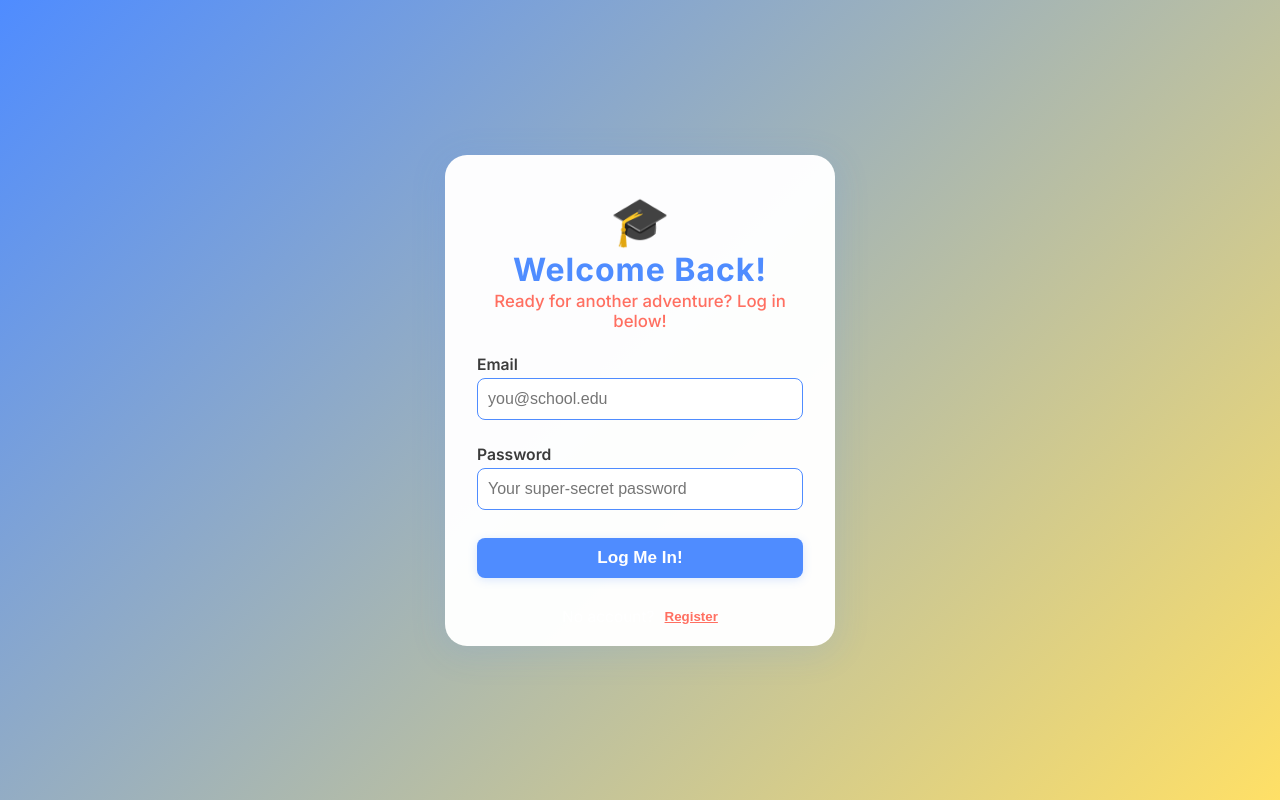
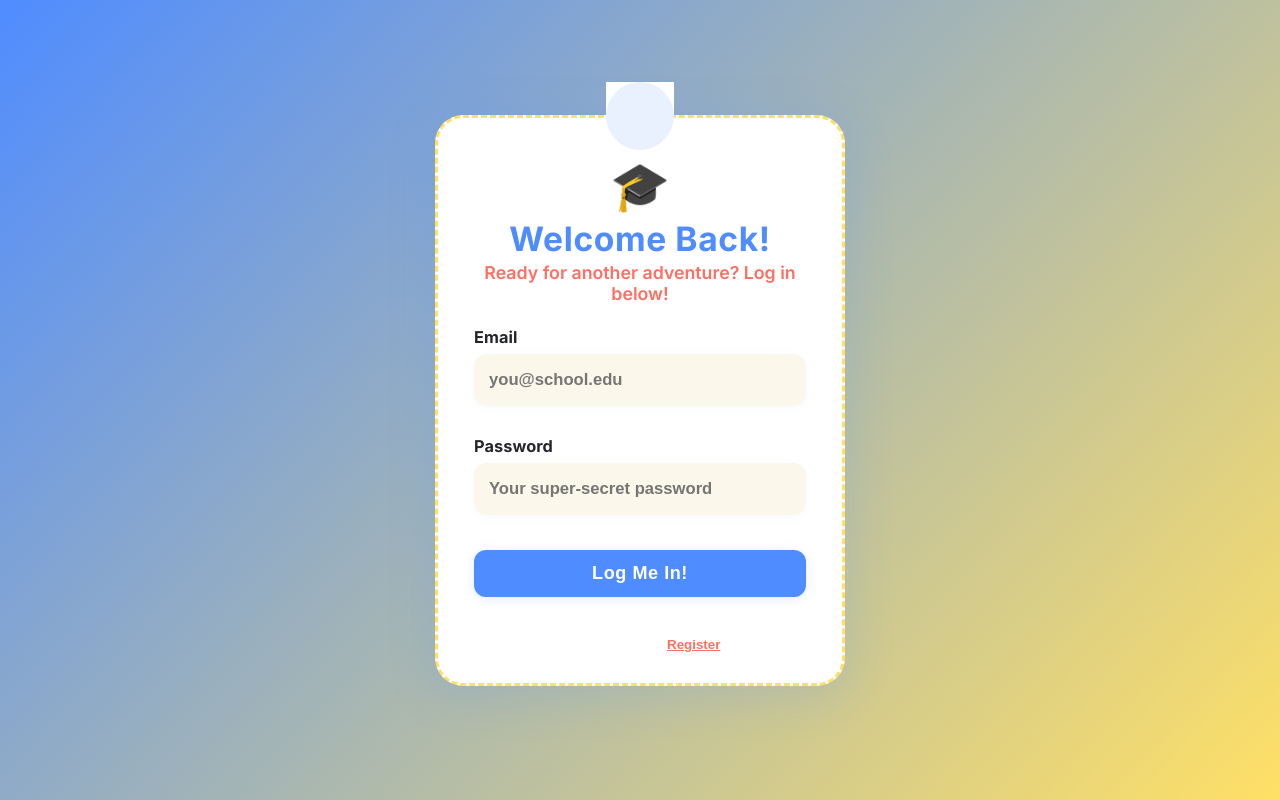
Before and after one commit to Workflow-Manager-admin/classroom-hub-16213-fd26d671, a React (Create React App) app in the folder classroom_hub/: page / in a window 1280 px wide. Built offline with nearby package versions, Linux system fonts and the light colour scheme; no server answers.

Commit message:
Auto-commit: Changes as of 2025-05-30T12:45:37.833613+00:00

```diff
--- a/classroom_hub/src/App.tsx
+++ b/classroom_hub/src/App.tsx
@@ -1,5 +1,6 @@
 import React from "react";
 import "./App.css";
+import "./auth-styles.scss";
 import { AuthProvider, useAuth } from "./AuthContext";
 import AuthForm from "./AuthForm";
 
--- a/classroom_hub/src/AuthForm.tsx
+++ b/classroom_hub/src/AuthForm.tsx
@@ -84,26 +84,26 @@ export const AuthForm: React.FC = () => {
     setRepeatPwd("");
   };
 
-  // Styling: playful, informal, bright colors
+  // Styling: Use CSS classes instead of inline styles for playful/authentication look
   return (
-    <div style={styles.bg}>
-      <form style={styles.card} onSubmit={handleSubmit} autoComplete="off">
-        <div style={styles.header}>
-          <span style={styles.icon}>🎓</span>
-          <h2 style={styles.title}>
+    <div className="auth-bg">
+      <form className="auth-card" onSubmit={handleSubmit} autoComplete="off">
+        <div className="auth-header">
+          <span className="auth-icon">🎓</span>
+          <h2 className="auth-title">
             {mode === "login" ? "Welcome Back!" : "Create Your Account"}
           </h2>
-          <p style={styles.subtitle}>
+          <p className="auth-subtitle">
             {mode === "login"
               ? "Ready for another adventure? Log in below!"
               : "Let's get you all set for a stellar classroom experience!"}
           </p>
         </div>
 
-        <label style={styles.label}>
+        <label className="auth-label">
           Email
           <input
-            style={styles.input}
+            className="auth-input"
             type="email"
             placeholder="you@school.edu"
             value={email}
@@ -114,10 +114,10 @@ export const AuthForm: React.FC = () => {
           />
         </label>
 
-        <label style={styles.label}>
+        <label className="auth-label">
           Password
           <input
-            style={styles.input}
+            className="auth-input"
             type="password"
             placeholder={mode === "login" ? "Your super-secret password" : "Pick a strong one!"}
             value={password}
@@ -129,10 +129,10 @@ export const AuthForm: React.FC = () => {
         </label>
 
         {mode === "register" && (
-          <label style={styles.label}>
+          <label className="auth-label">
             Repeat Password
             <input
-              style={styles.input}
+              className="auth-input"
               type="password"
               placeholder="Just to be sure..."
               value={repeatPwd}
@@ -145,12 +145,12 @@ export const AuthForm: React.FC = () => {
         )}
 
         {error && (
-          <div style={styles.errorBox} role="alert">
+          <div className="auth-error-box" role="alert">
             {error}
           </div>
         )}
 
-        <button style={styles.button} className="btn btn-large" type="submit" disabled={loading}>
+        <button className="auth-btn btn btn-large" type="submit" disabled={loading}>
           {loading
             ? mode === "login"
               ? "Logging in..."
@@ -161,18 +161,28 @@ export const AuthForm: React.FC = () => {
         </button>
 
         {/* Toggle login/register */}
-        <div style={styles.toggleRow}>
+        <div className="auth-toggle-row">
           {mode === "login" ? (
             <>
               <span>No account?</span>
-              <button type="button" style={styles.toggleBtn} onClick={toggleMode} disabled={loading}>
+              <button
+                type="button"
+                className="auth-toggle-btn"
+                onClick={toggleMode}
+                disabled={loading}
+              >
                 Register
               </button>
             </>
           ) : (
             <>
               <span>Already joined?</span>
-              <button type="button" style={styles.toggleBtn} onClick={toggleMode} disabled={loading}>
+              <button
+                type="button"
+                className="auth-toggle-btn"
+                onClick={toggleMode}
+                disabled={loading}
+              >
                 Log In
               </button>
             </>
```
Also changed, not shown: 1 other file (tests, documents, lock files or other folders).
